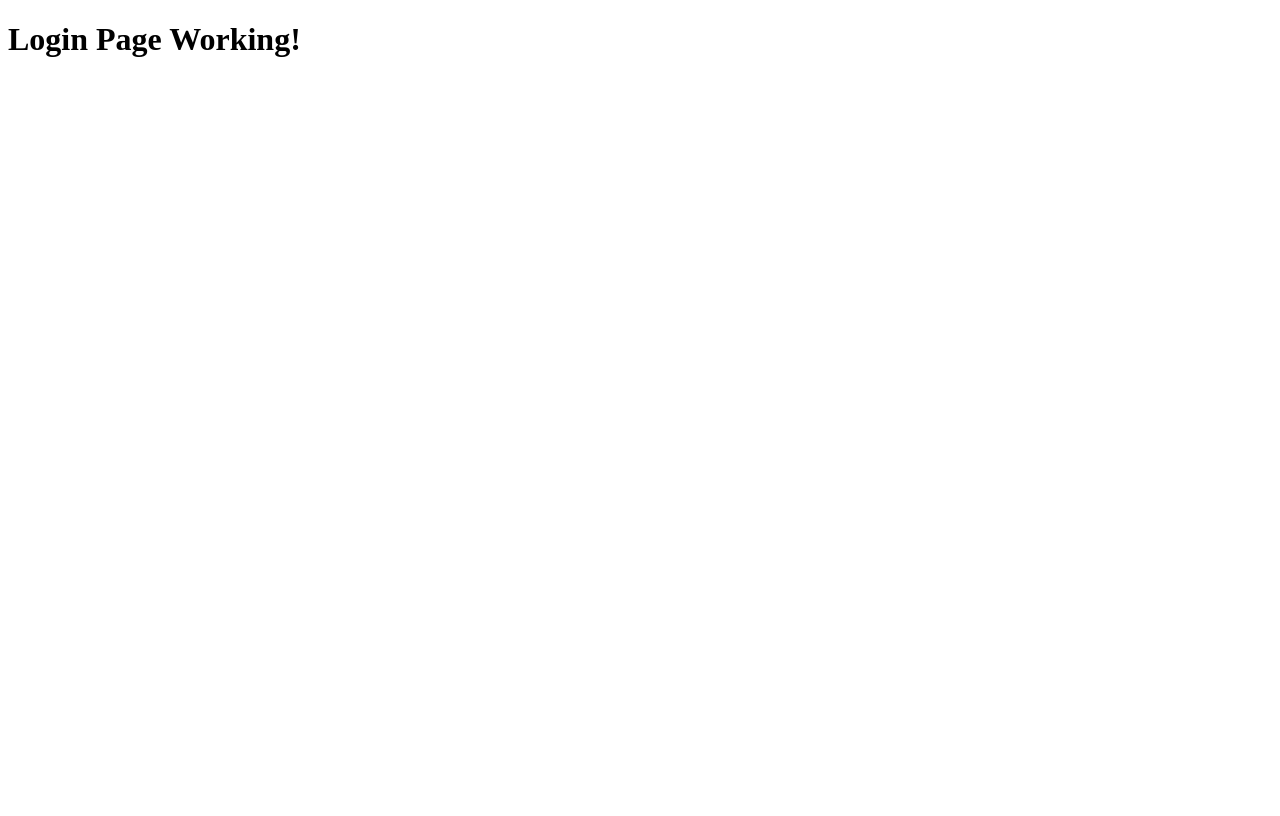
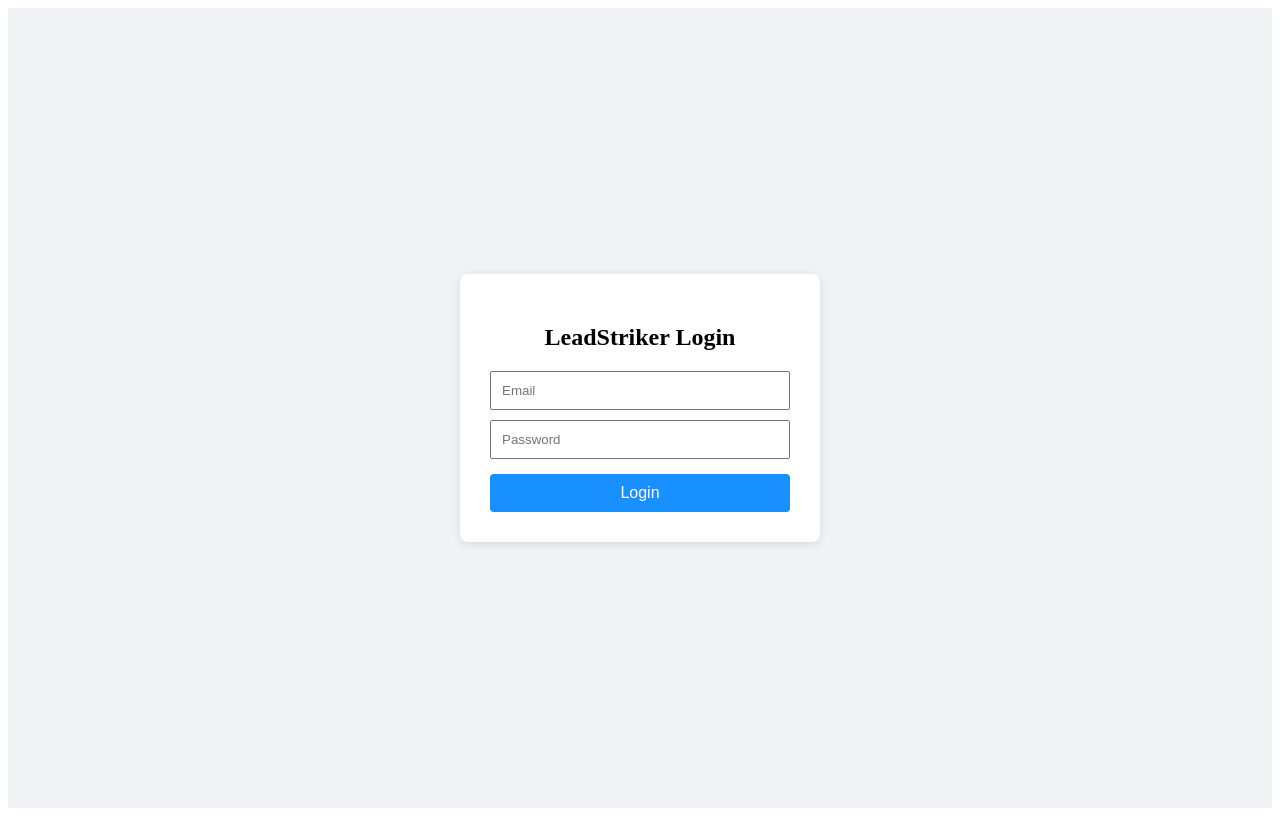
Before and after one commit to faisalchohan655-design/LeadStrikerfrontend-2, a React (Vite) app: page / in a window 1280 px wide. Built offline with nearby package versions, Linux system fonts and the light colour scheme.

Commit message:
Update App.jsx

```diff
--- a/src/App.jsx
+++ b/src/App.jsx
@@ -1,3 +1,64 @@
-export default function App() {
-  return <h1>Login Page Working!</h1>
+import { useState } from 'react'
+
+function App() {
+  const [email, setEmail] = useState('')
+  const [password, setPassword] = useState('')
+
+  const handleLogin = (e) => {
+    e.preventDefault()
+    alert('Login clicked!\nEmail: ' + email + '\nPassword: ' + password)
+  }
+
+  return (
+    <div style={{
+      display: 'flex',
+      justifyContent: 'center',
+      alignItems: 'center',
+      height: '100vh',
+      background: '#f0f2f5'
+    }}>
+      <form onSubmit={handleLogin} style={{
+        padding: '30px',
+        background: 'white',
+        borderRadius: '8px',
+        boxShadow: '0 2px 8px rgba(0,0,0,0.1)',
+        width: '300px'
+      }}>
+        <h2 style={{textAlign: 'center', marginBottom: '20px'}}>LeadStriker Login</h2>
+
+        <input
+          type="email"
+          placeholder="Email"
+          value={email}
+          onChange={(e) => setEmail(e.target.value)}
+          style={{width: '100%', padding: '10px', marginBottom: '10px', boxSizing: 'border-box'}}
+          required
+        />
+
+        <input
+          type="password"
+          placeholder="Password"
+          value={password}
+          onChange={(e) => setPassword(e.target.value)}
+          style={{width: '100%', padding: '10px', marginBottom: '15px', boxSizing: 'border-box'}}
+          required
+        />
+
+        <button type="submit" style={{
+          width: '100%',
+          padding: '10px',
+          background: '#1890ff',
+          color: 'white',
+          border: 'none',
+          borderRadius: '4px',
+          cursor: 'pointer',
+          fontSize: '16px'
+        }}>
+          Login
+        </button>
+      </form>
+    </div>
+  )
 }
+
+export default App
```
